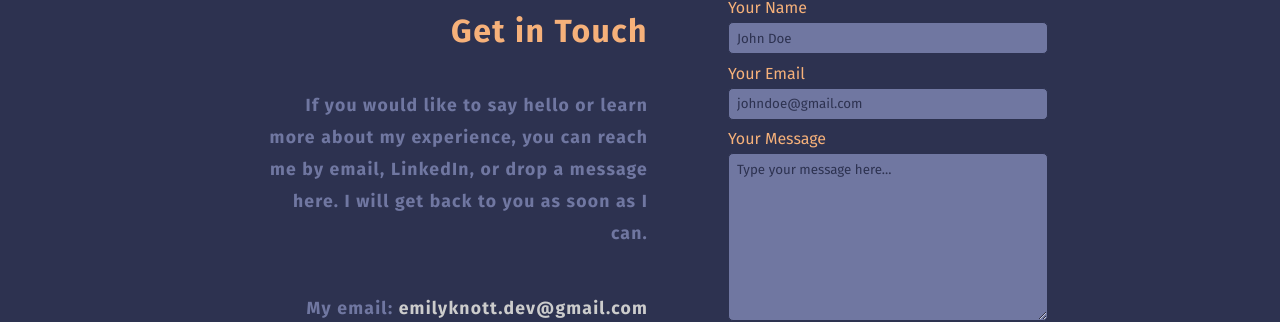
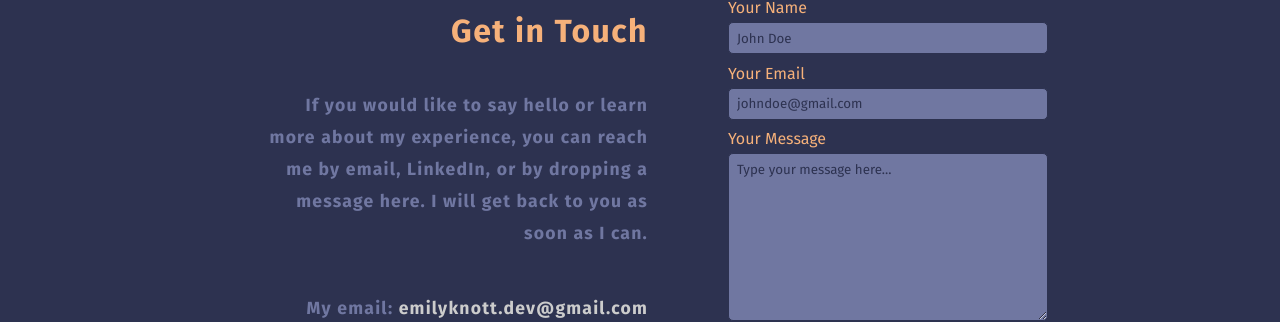
Before and after one commit to eaknott/personal-portfolio, a React (Create React App) app: page /contact in a window 1280 px wide. Shown: the part 220-542 px from the top of the page. Built offline with nearby package versions, Linux system fonts and the light colour scheme.

Commit message:
Edit Contact page text

```diff
--- a/src/pages/Contact.jsx
+++ b/src/pages/Contact.jsx
@@ -3,7 +3,7 @@ function Contact() {
     <div className="contact">
         <div className="contact-text">
             <h1>Get in Touch</h1>
-            <p>If you would like to say hello or learn more about my experience, you can reach me by email, LinkedIn, or drop a message here. I will get back to you as soon as I can.</p>
+            <p>If you would like to say hello or learn more about my experience, you can reach me by email, LinkedIn, or by dropping a message here. I will get back to you as soon as I can.</p>
             <br />
             <p>My email: <span className="contact-email">emilyknott.dev@gmail.com</span></p>
         </div>
```
